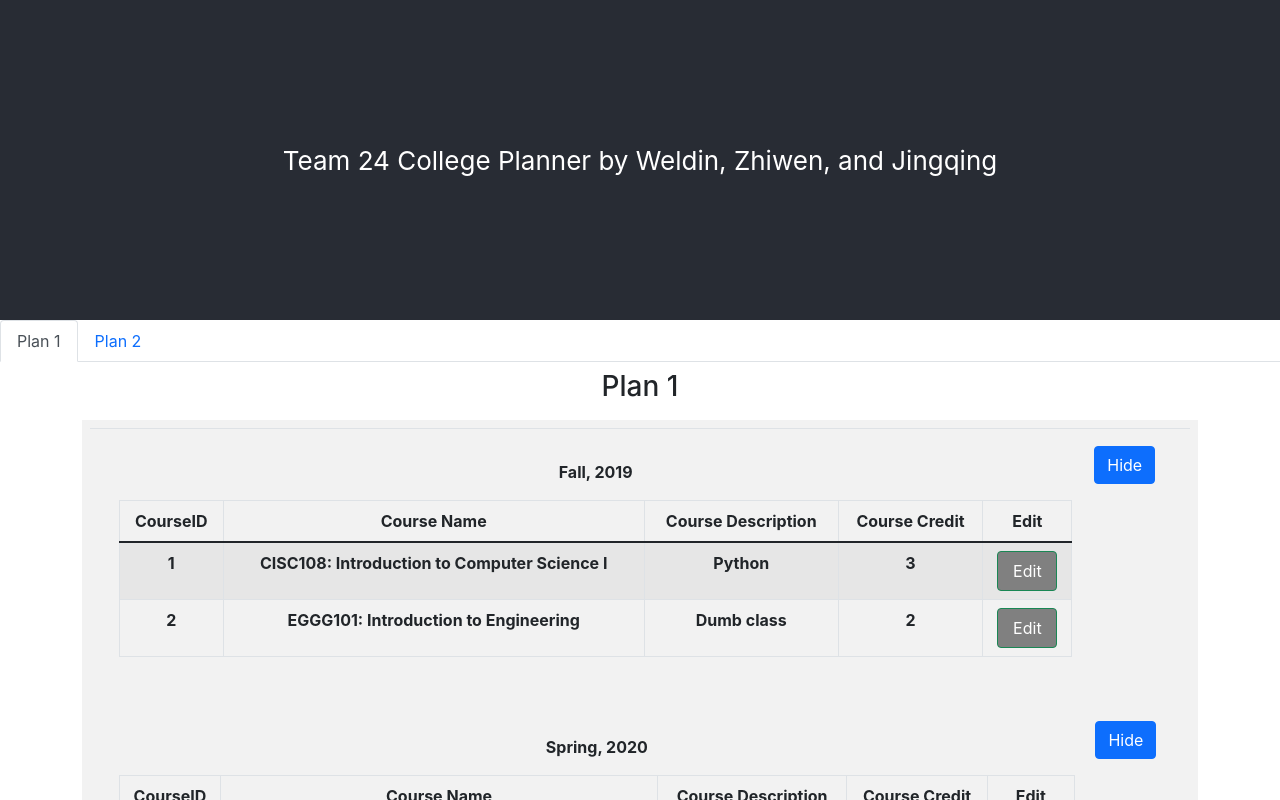
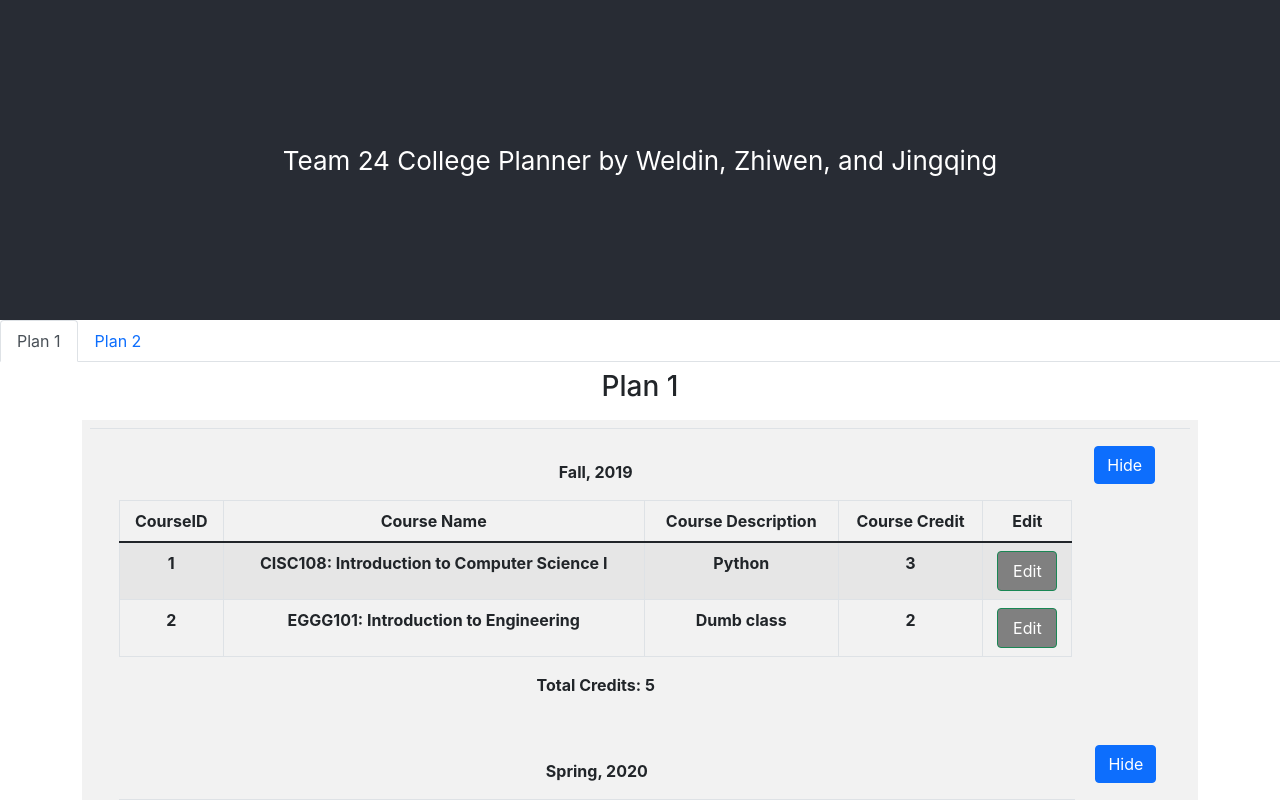
Before and after one commit to UD-CISC275-S22/cis-scheduler-team24, a React (Create React App) app: page / in a window 1280 px wide. Shown: the top 800 px of the page. Built offline with nearby package versions, Linux system fonts and the light colour scheme.

Commit message:
added the total credits

```diff
--- a/src/components/listCourses.tsx
+++ b/src/components/listCourses.tsx
@@ -1,5 +1,5 @@
 import React, { useState } from "react";
-import { Table } from "react-bootstrap";
+import { Container, Table } from "react-bootstrap";
 import { Course } from "../interfaces/course";
 import { Button } from "react-bootstrap";
 import { EditCourseModal } from "./EditCourseModal";
@@ -13,6 +13,10 @@ export function ListCourses({ semesterCourses }: Courses): JSX.Element {
     const [courses, setCourses] = useState<Course[]>(semesterCourses);
     const [editing, setEditing] = useState<boolean>(false);
     const [showAddModal, setShowAddModal] = useState(false);
+    const Credits = courses.reduce(
+        (currentTotal: number, course: Course) => currentTotal + course.credits,
+        0
+    );
 
     const handleCloseAddModal = () => setShowAddModal(false);
     const handleShowAddModal = () => setShowAddModal(true);
@@ -35,6 +39,7 @@ export function ListCourses({ semesterCourses }: Courses): JSX.Element {
     function changeEditing() {
         setEditing(!editing);
     }
+
     return (
         <div>
             <Table striped bordered hover>
@@ -79,6 +84,9 @@ export function ListCourses({ semesterCourses }: Courses): JSX.Element {
                     ))}
                 </tbody>
             </Table>
+            <Container>
+                <div>Total Credits: {Credits}</div>
+            </Container>
         </div>
     );
 }
```
